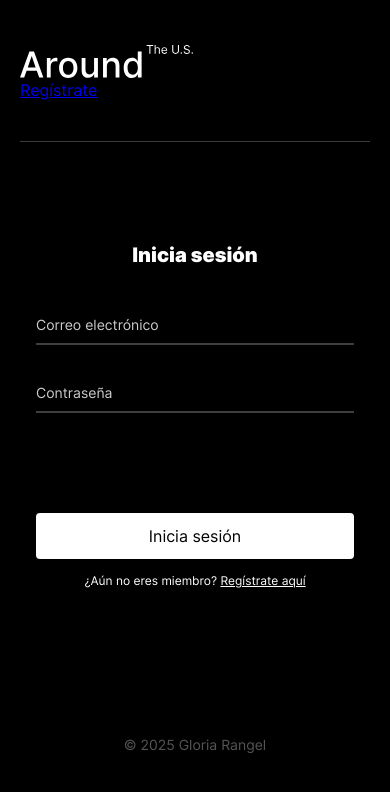
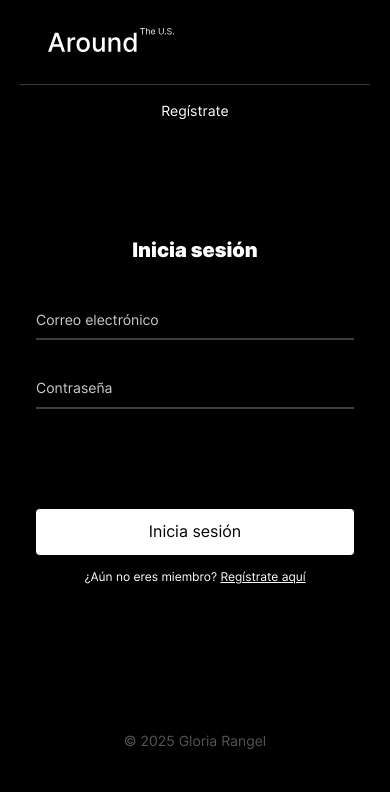
Before and after one commit to NorimNori/web_project_around_react, a React (Vite) app: page /signin in a window 390 px wide. Shown: the top 792 px of the page. Built offline with nearby package versions, Linux system fonts and the light colour scheme.

Commit message:
style: update header css for new design

```diff
--- a/src/blocks/header.css
+++ b/src/blocks/header.css
@@ -1,18 +1,92 @@
 .header {
+  display: flex;
+  align-items: center;
+  justify-content: space-between;
   border-bottom: 1px solid rgba(84, 84, 84, 0.7);
   width: 100%;
   padding: 45px 0 41px;
   color: white;
+  box-sizing: border-box;
 }
 
-@media (max-width: 375px) {
+.header__image {
+  width: 142px;
+}
+
+.header__nav {
+  display: flex;
+  align-items: center;
+}
+
+.header__link {
+  color: #fff;
+  font-size: 18px;
+  font-weight: 400;
+  text-decoration: none;
+  transition: opacity 0.3s ease;
+}
+
+.header__link:hover {
+  opacity: 0.7;
+}
+
+.header__user-info {
+  display: flex;
+  align-items: center;
+  gap: 24px;
+}
+
+.header__email {
+  color: #fff;
+  font-size: 18px;
+  font-weight: 400;
+  margin: 0;
+}
+
+.header__logout {
+  background: transparent;
+  border: none;
+  color: #545454;
+  font-size: 18px;
+  font-weight: 400;
+  cursor: pointer;
+  padding: 0;
+  transition: opacity 0.3s ease;
+}
+
+.header__logout:hover {
+  opacity: 0.7;
+}
+
+@media (max-width: 620px) {
   .header {
-    margin: 0 auto;
+    flex-direction: column;
+    align-items: flex-start;
     padding: 0;
+    border-bottom: none;
   }
+
   .header__image {
     width: 126px;
     height: 24px;
     margin: 28px 0 32px 28px;
   }
+
+  .header__nav {
+    width: 100%;
+    justify-content: center;
+    border-top: 1px solid rgba(84, 84, 84, 0.7);
+    padding: 18px 0;
+  }
+
+  .header__user-info {
+    flex-direction: column;
+    gap: 18px;
+  }
+
+  .header__link,
+  .header__email,
+  .header__logout {
+    font-size: 14px;
+  }
 }
```
